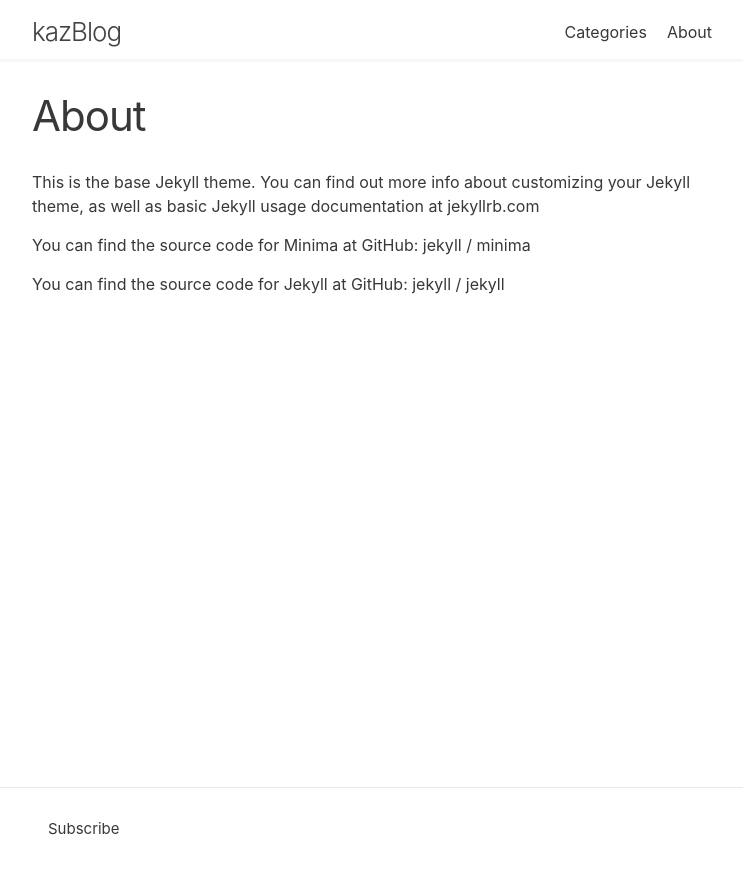
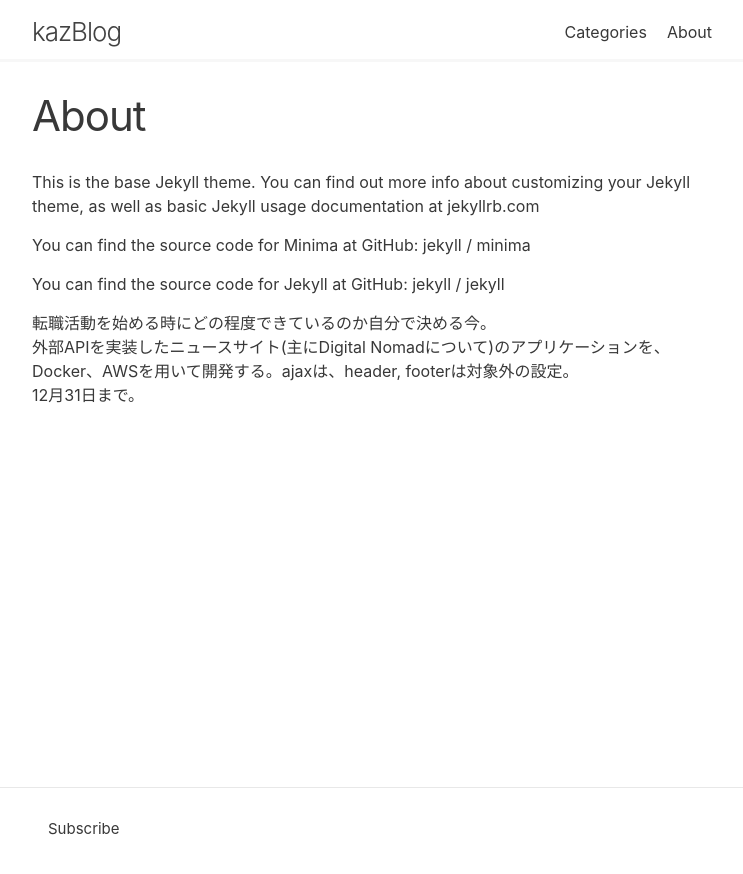
Before and after one commit to kazblog/kazblog.github.io, a Jekyll site: the page built from pages/about.markdown, in a window 1280 px wide. Shown: the top 874 px of the page, without its empty margins (268-1011 px from the left). Built offline with Jekyll 4.4.1, drawn with Linux system fonts in a browser that asks for light colours.

Commit message:
Update about.markdown

```diff
--- a/pages/about.markdown
+++ b/pages/about.markdown
@@ -16,3 +16,11 @@ You can find the source code for Jekyll at GitHub:
 
 
 [jekyll-organization]: https://github.com/jekyll
+
+
+転職活動を始める時にどの程度できているのか自分で決める今。
+<br>
+外部APIを実装したニュースサイト(主にDigital Nomadについて)のアプリケーションを、Docker、AWSを用いて開発する。ajaxは、header, footerは対象外の設定。
+<br>
+12月31日まで。
+<br>
```
